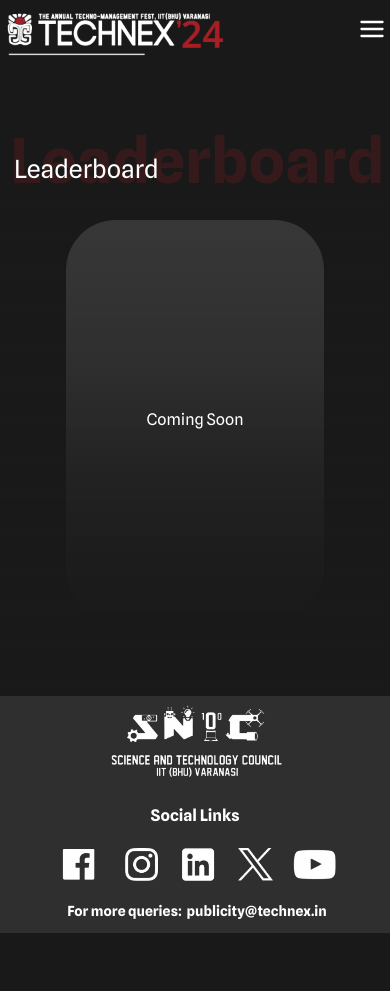
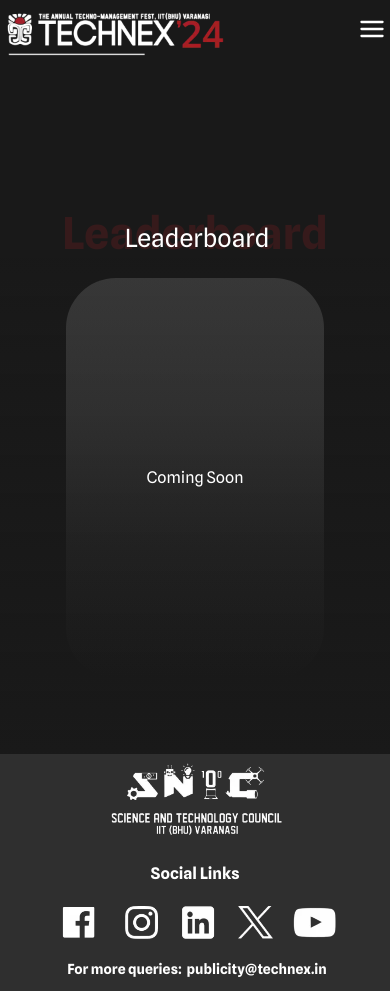
Before and after one commit to technex-iit-bhu/CA_Frontend, a Next.js app: page /leaderboard in a window 390 px wide. Before the commit the page ends 933 px from the top, so only its background shows below. Built offline with nearby package versions, Linux system fonts and the light colour scheme; a web font is replaced by a local one.

Commit message:
leaderboard on navbar and responsive

```diff
--- a/src/components/dashboard.tsx
+++ b/src/components/dashboard.tsx
@@ -39,11 +39,11 @@ const Dashboard = () => {
   return (
     <div className=''>
       <div className='relative mb-[100px] flex flex-col bg-background pl-[0px] pt-[100px] sm:pl-[40px] md:mb-[50px]'>
-        <div className='lg:-space-y-15 flex flex-col -space-y-9 sm:-space-y-8 sm:pb-10 md:-space-y-8 xl:-space-y-20'>
-          <div className='absolute font-spline text-[0px] font-bold text-[#A81F25] opacity-20 sm:text-[12.5vw]'>
+        <div className='flex flex-col sm:pb-10 -space-y-[138px] ef:-space-y-[167px] sm:-space-y-[187px] lg:-space-y-[234px] xl:-space-y-[392px]'>
+          <div className='self-center sm:self-start font-spline text-[50px] ef:text-[80px] select-none font-bold text-[#A81F25] opacity-20 sm:text-[100px] lg:text-[150px] xl:text-[200px]'>
             Dashboard
           </div>
-          <div className='text-white z-10 transform select-none self-center pt-[90px] text-[10vw] transition duration-700 hover:scale-110 sm:self-start sm:text-[7vw] xl:pt-[200px]'>
+          <div className='text-white z-10 transform select-none self-center pt-[90px] text-[26px] ef:text-[40px] transition duration-700 hover:scale-110 sm:pl-1 sm:self-start sm:text-[50px] lg:text-[75px] xl:text-[100px] xl:pt-[200px] lg:pl-1.5'>
             Dashboard
           </div>
         </div>
--- a/src/components/leaderboard.tsx
+++ b/src/components/leaderboard.tsx
@@ -28,18 +28,18 @@ const Leaderboard = () => {
         <Navbar />
       </div>
 
-      <div className='relative mb-[20px] flex flex-col bg-background pl-[10px] lg:pt-[250px] pt-[200px]'>
-        <div className=' absolute bottom-3 flex flex-col -space-y-14 ef:-space-y-16 sm:text-left md:-space-y-32'>
-          <span className='text-[62px] font-bold text-red opacity-20 ef:text-[80px] sm:text-[5rem] md:text-[7rem] lg:text-[11rem]'>
+      <div className='relative mb-[20px] flex flex-col bg-background sm:pl-[10px] lg:pt-[250px] pt-[200px]'>
+        <div className=' bottom-3 flex flex-col -space-y-[46px] ef:-space-y-16 sm:text-left md:-space-y-[106px] lg:-space-y-[124px]'>
+          <span className='self-center text-[44px] font-bold text-red opacity-20 ef:text-[80px] sm:text-[5rem] md:text-[7rem] lg:text-[10rem]'>
             Leaderboard
           </span>
-          <span className='text-white z-10 ml-1 select-none text-[25px] ef:text-4xl md:ml-2 md:text-7xl lg:ml-3 sm:text-3xl'>
+          <span className='self-center text-white z-10 ml-1 select-none text-[25px] ef:text-4xl sm:text-[40px] md:ml-2 md:text-7xl lg:ml-3 sm:text-3xl'>
             Leaderboard
           </span>
         </div>
       </div>
 
-      <div className=' mx-9 mb-10 pb-10 lg:pt-[10rem]'>
+      <div className=' mx-9 mb-10 pb-10 sm:pt-[40px] lg:pt-[10rem]'>
         <div className='px-[30px] md:px-[20px]'>
           <div className='flex flex-col lg:flex-row lg:justify-center'>
             {/* <div className='relative z-0 mb-[50px] mr-2 h-[120px]  w-full rounded-[40px] bg-custom-gradient-2 px-5 py-3 md:h-[200px]'>
--- a/src/components/navbar.tsx
+++ b/src/components/navbar.tsx
@@ -81,7 +81,7 @@ const Navbar: FC = () => {
         </div>
       </Link>
 
-      <div className='hidden space-x-10 p-3 pr-5 text-center text-xl font-bold cd:block '>
+      <div className='hidden space-x-6 xl:space-x-10 p-3 pr-5 text-center text-xl font-bold cd:block '>
         <Link
           href='/'
           className={`relative text-${aboutColor} font-spline transition-all duration-500 before:absolute before:-bottom-2 before:left-0 before:h-1 before:w-0 before:rounded-3xl before:bg-gradient-to-r before:from-[#A81F25] before:to-[#A81F25] before:opacity-0 before:transition-all before:duration-500 before:content-[''] hover:before:w-full hover:before:opacity-100`}
@@ -106,12 +106,12 @@ const Navbar: FC = () => {
         >
           FAQs
         </Link>
-        <Link
+        {isLoggedIn && <Link
           href={'/leaderboard'}
             className={`relative text-${leaderboardColor} font-spline transition-all duration-500 before:absolute before:-bottom-2 before:left-0 before:h-1 before:w-0 before:rounded-full before:bg-gradient-to-r before:from-[#A81F25] before:to-[#A81F25] before:opacity-0 before:transition-all before:duration-500 before:content-[''] hover:before:w-full hover:before:opacity-100`}
         >
           Leaderboard
-        </Link>
+        </Link>}
         {isLoggedIn && <Link
           href={'/dashboardPage'}
             className={`relative text-${dashboardPageColor} font-spline transition-all duration-500 before:absolute before:-bottom-2 before:left-0 before:h-1 before:w-0 before:rounded-full before:bg-gradient-to-r before:from-[#A81F25] before:to-[#A81F25] before:opacity-0 before:transition-all before:duration-500 before:content-[''] hover:before:w-full hover:before:opacity-100`}
```
